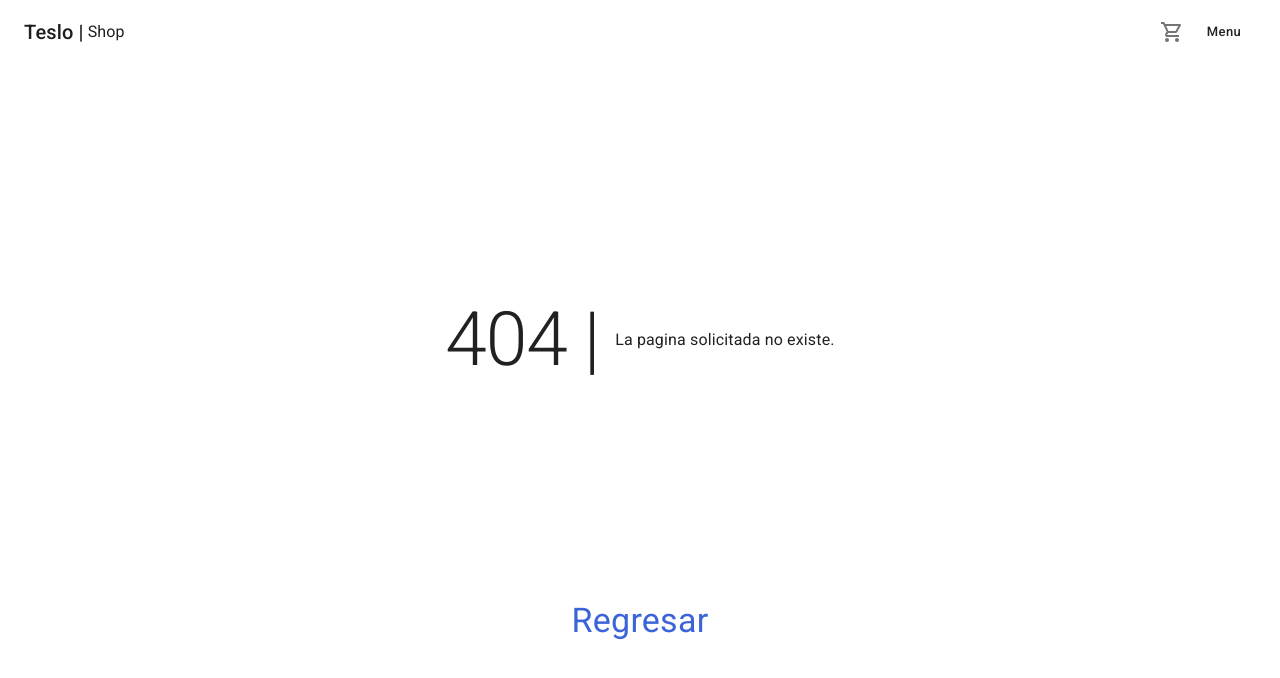
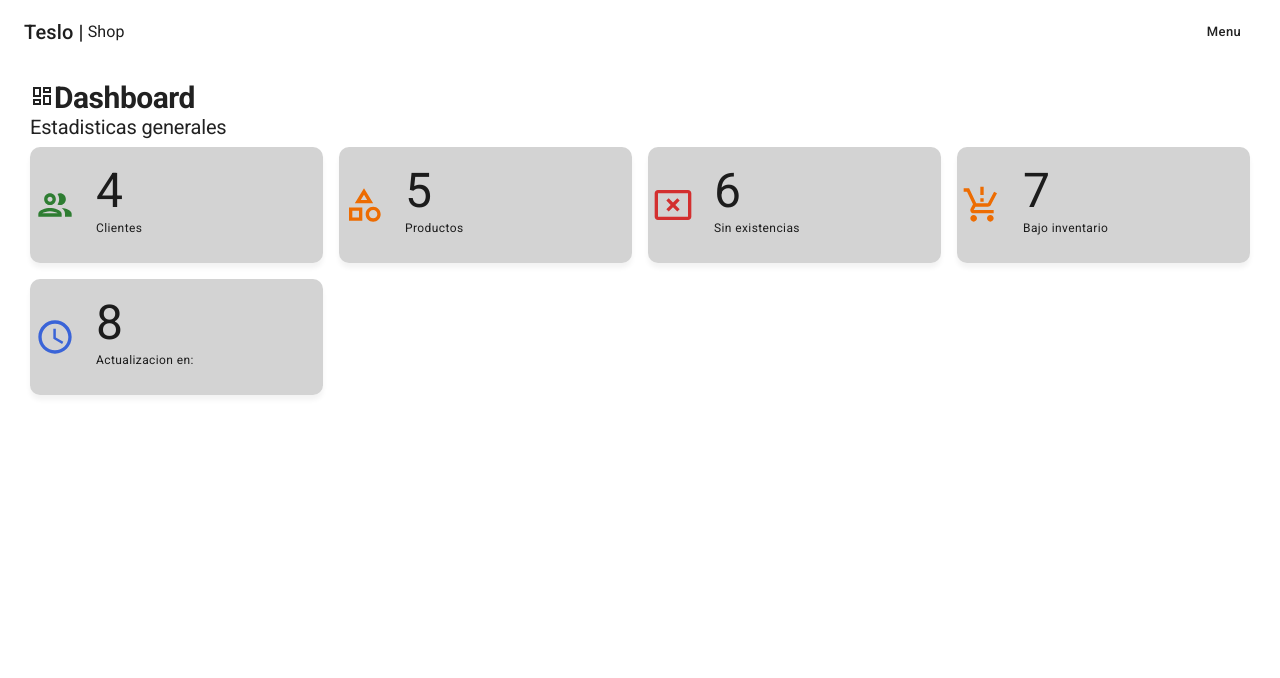
Before and after one commit to FededelRincon/teslo-shop-nextJs, a Next.js app: page /admin in a window 1280 px wide. Before the commit this address had no page. Shown: the top 678 px of the page. Built offline with nearby package versions, Linux system fonts and the light colour scheme.

Commit message:
/admin dashboard done

```diff
--- /dev/null
+++ b/components/admin/AdminNavBar.tsx
@@ -0,0 +1,36 @@
+import { useContext } from 'react';
+import NextLink from 'next/link';
+
+import { AppBar, Link, Toolbar, Typography, Box, Button } from "@mui/material";
+
+import {  UiContext } from '../../context';
+
+
+
+export const AdminNavbar = () => {
+
+    const { toggleSideMenu } = useContext(UiContext);
+
+
+    return (
+        <AppBar>
+            <Toolbar>
+                <NextLink href='/' passHref >
+                    <Link display='flex' alignItems='center' >
+                        <Typography variant='h6'>Teslo |</Typography>
+                        <Typography sx={{ ml: 0.5 }} >Shop</Typography>
+                    </Link>
+                </NextLink>
+
+                <Box flex={1} />
+
+                <Button
+                    onClick={ toggleSideMenu }
+                >
+                    Menu
+                </Button>
+
+            </Toolbar>
+        </AppBar>
+    )
+}
--- /dev/null
+++ b/components/admin/SummaryTile.tsx
@@ -0,0 +1,25 @@
+import { FC } from 'react'
+import { Card, CardContent, Grid, Typography } from '@mui/material';
+
+
+interface Props {
+    title: string | number;
+    subTitle: string;
+    icon: JSX.Element
+}
+
+export const SummaryTile:FC<Props> = ({ title, subTitle, icon }) => {
+    return (
+        <Grid item xs={12} sm={4} md={3}>
+            <Card sx={{ display: 'flex', backgroundColor: 'lightgray' }}>
+                <CardContent sx={{ width: 50, display: 'flex', justifyContent: 'center', alignItems:'center'}}>
+                    { icon }
+                </CardContent>
+                <CardContent sx={{ flex:'1 0 auto', display: 'flex', flexDirection: 'column' }}>
+                    <Typography variant="h3">{ title }</Typography>
+                    <Typography variant="caption">{ subTitle }</Typography>
+                </CardContent>
+            </Card>
+        </Grid>
+    )
+}
--- /dev/null
+++ b/components/admin/index.ts
@@ -0,0 +1,4 @@
+
+
+export * from './AdminNavBar';
+export * from './SummaryTile';
--- /dev/null
+++ b/components/layouts/AdminLayout.tsx
@@ -0,0 +1,48 @@
+import { FC } from "react";
+import { Box, Typography } from "@mui/material";
+
+import { SideMenu } from "../ui";
+import { AdminNavbar } from "../admin";
+
+
+interface Props {
+    title: string;
+    subTitle: string;
+    icon?: JSX.Element;
+}
+
+export const AdminLayout:FC<Props> = ({ children, title, subTitle, icon }) => {
+    return (
+        <>
+
+            <nav>
+                <AdminNavbar />
+            </nav>
+
+            {/* TODO: Sidebar */}
+            <SideMenu />
+
+            <main style={{
+                margin: '80px auto',
+                maxWidth: '1440',
+                padding: '0px 30px',
+            }}>
+
+                <Box display="flex" flexDirection="column">
+                    <Typography variant="h1" component="h1" >
+                        { icon }
+                        { title }
+                    </Typography>
+                    <Typography variant="h2" sx={{ mb: 1 }}>{ subTitle }</Typography>
+                </Box>
+
+                <Box className="fadeIn">
+                    { children }
+                </Box>
+
+            </main>
+
+
+        </>
+    )
+}
--- a/components/layouts/index.ts
+++ b/components/layouts/index.ts
@@ -1,5 +1,6 @@
 
 
 
+export * from './AdminLayout';
 export * from './ShopLayout';
 export * from './AuthLayout';
--- a/components/ui/SideMenu.tsx
+++ b/components/ui/SideMenu.tsx
@@ -3,7 +3,7 @@ import { useContext, useState } from "react"
 import { AuthContext, UiContext } from "../../context"
 
 import { Box, Divider, Drawer, IconButton, Input, InputAdornment, List, ListItem, ListItemIcon, ListItemText, ListSubheader } from "@mui/material"
-import { AccountCircleOutlined, AdminPanelSettings, CategoryOutlined, EscalatorWarningOutlined, FemaleOutlined, LoginOutlined, MaleOutlined, SearchOutlined, VpnKeyOutlined } from "@mui/icons-material"
+import { AccountCircleOutlined, AdminPanelSettings, CategoryOutlined, EscalatorWarningOutlined, FemaleOutlined, LoginOutlined, MaleOutlined, SearchOutlined, VpnKeyOutlined, DashboardOutlined } from '@mui/icons-material';
 import { useRouter } from "next/router"
 
 
@@ -139,6 +139,16 @@ export const SideMenu = () => {
                                 <Divider />
                                 <ListSubheader>Admin Panel</ListSubheader>
 
+                                <ListItem
+                                    button
+                                    onClick={ () => navigateTo( '/admin' ) }
+                                >
+                                    <ListItemIcon>
+                                        <DashboardOutlined/>
+                                    </ListItemIcon>
+                                    <ListItemText primary={'Dashboard'} />
+                                </ListItem>
+
                                 <ListItem button>
                                     <ListItemIcon>
                                         <CategoryOutlined/>
--- /dev/null
+++ b/pages/admin/index.tsx
@@ -0,0 +1,53 @@
+import React from 'react'
+import { AccessTimeOutlined, CancelPresentationOutlined, CategoryOutlined, DashboardOutlined, GroupOutlined, ProductionQuantityLimitsOutlined } from '@mui/icons-material'
+
+import { AdminLayout } from '../../components/layouts'
+import { Grid } from '@mui/material'
+import { SummaryTile } from '../../components/admin'
+
+
+const DashboardPage = () => {
+    return (
+        <AdminLayout
+            title="Dashboard"
+            subTitle="Estadisticas generales"
+            icon={ <DashboardOutlined /> }
+        >
+            <Grid container spacing={2}>
+
+                <SummaryTile
+                    title={ 4 }
+                    subTitle={ 'Clientes' }
+                    icon={ <GroupOutlined color="success" sx={{ fontSize: 40 }} /> }
+                />
+
+                <SummaryTile
+                    title={ 5 }
+                    subTitle={ 'Productos' }
+                    icon={ <CategoryOutlined color="warning" sx={{ fontSize: 40 }} /> }
+                />
+
+                <SummaryTile
+                    title={ 6 }
+                    subTitle={ 'Sin existencias' }
+                    icon={ <CancelPresentationOutlined color="error" sx={{ fontSize: 40 }} /> }
+                />
+
+                <SummaryTile
+                    title={ 7 }
+                    subTitle={ 'Bajo inventario' }
+                    icon={ <ProductionQuantityLimitsOutlined color="warning" sx={{ fontSize: 40 }} /> }
+                />
+
+                <SummaryTile
+                    title={ 8 }
+                    subTitle={ 'Actualizacion en:' }
+                    icon={ <AccessTimeOutlined color="secondary" sx={{ fontSize: 40 }} /> }
+                />
+
+            </Grid>
+        </AdminLayout>
+    )
+}
+
+export default DashboardPage
```
Also changed, not shown: pages/api/admin/dashboard.ts (added).
